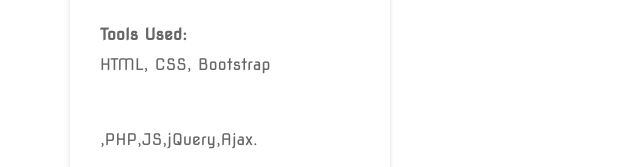
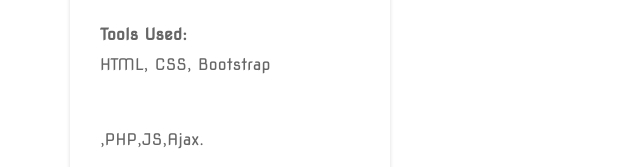
Before and after one commit to coder30-lab/coder30-lab.github.io, a plain HTML site: page index.html in a window 1280 px wide. Shown: the part 2450-2617 px from the top of the page, 0-640 px from the left. Drawn offline with nearby package versions, Linux system fonts and the light colour scheme.

Commit message:
Update index.html

```diff
--- a/index.html
+++ b/index.html
@@ -279,7 +279,7 @@
                 </legend>
                 <b>Tools Used:</b>
                 <p> HTML, CSS, Bootstrap</p><br>
-                <p>,PHP,JS,jQuery,Ajax.</p>
+                <p>,PHP,JS,Ajax.</p>
                 <p class="small-text">Worked as intern at Ideal Village as Front end designer. Designed some module of using Html5/css3 and for backend uses PHP.Done API Integraton like Cloudinary,RazorPay, Google Recapcha v3 etc... </p>
             </div>
         </article>
```
